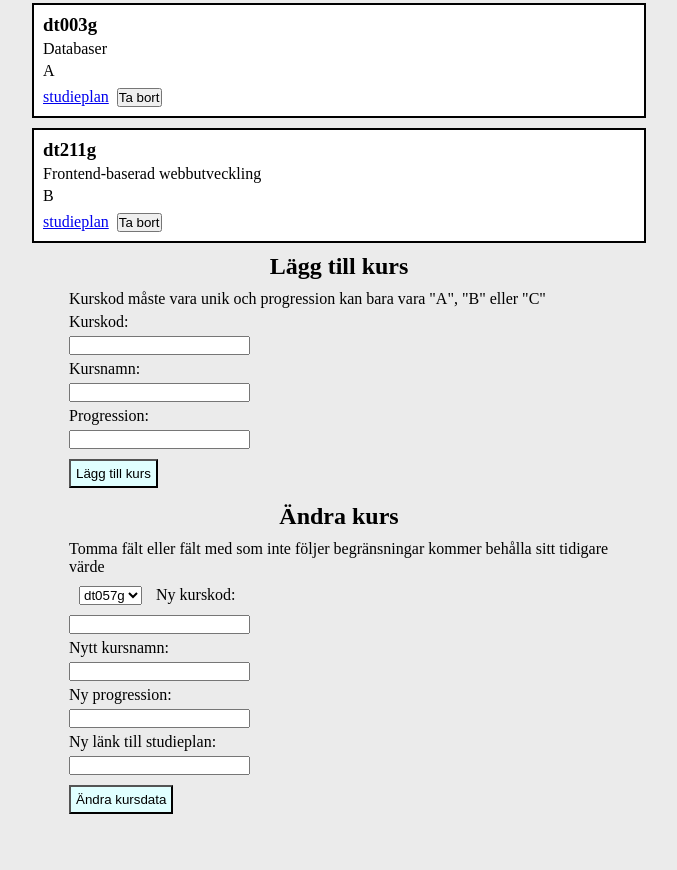
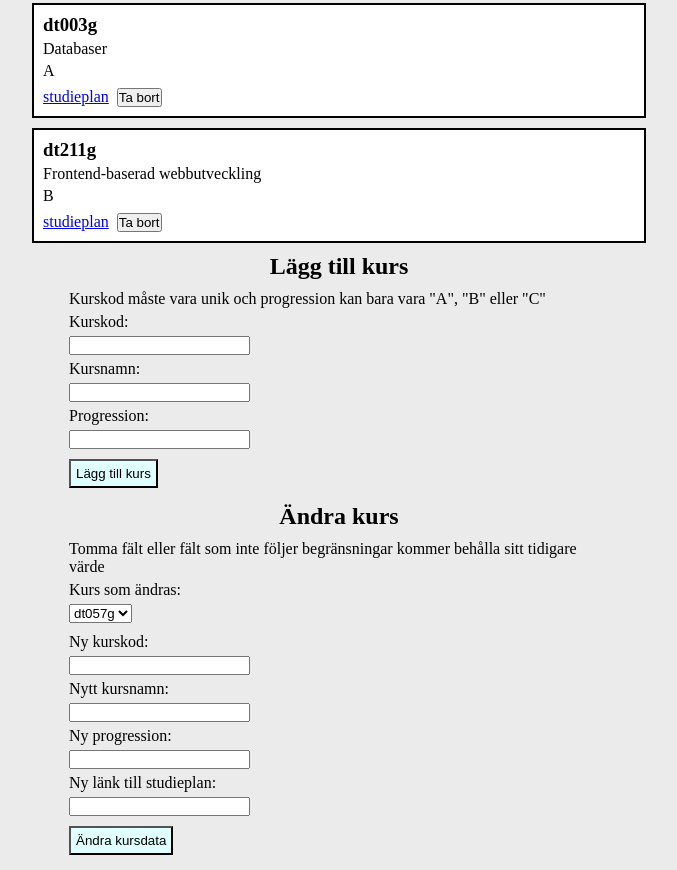
Before and after one commit to CalleAlexanderson/lab1_dt208g, a website built with Parcel: page src/index.html in a window 1280 px wide. Shown: the part 589-1459 px from the top of the page, without its empty margins (301-978 px from the left). Before the commit the page ends 1418 px from the top, so only its background shows below. Built offline with nearby package versions, Linux system fonts and the light colour scheme.

Commit message:
små ändringar

```diff
--- a/src/css/style.scss
+++ b/src/css/style.scss
@@ -38,5 +38,8 @@ body {
     button:hover{
       background-color: lightblue;
     }
+    select{
+      margin-bottom: 10px;
+    }
   }
 }
--- a/src/index.html
+++ b/src/index.html
@@ -33,10 +33,11 @@
     <h2>Ändra kurs</h2>
 
     <div class="inputDiv">
-        <p>Tomma fält eller fält med som inte följer begränsningar kommer behålla sitt tidigare värde</p>
-        <label for="choose_course"></label>
+        <p>Tomma fält eller fält som inte följer begränsningar kommer behålla sitt tidigare värde</p>
+        <label for="choose_course">Kurs som ändras:</label> <br>
         <select name="choose_course" id="choose_course">
         </select>
+        <br>
         <label for="change_code">Ny kurskod:</label><br>
         <input type="text" id="change_code">
         <br>
```
